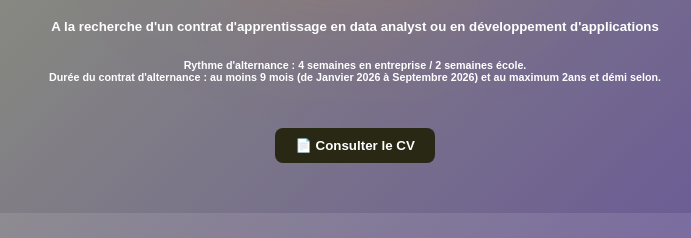
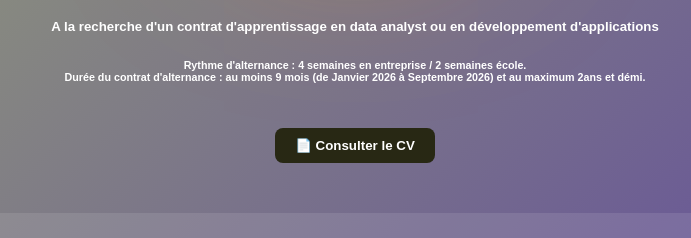
Before and after one commit to maremelo-financialdev/Portfolio_Mareme, a plain HTML site: page index.html in a window 1280 px wide. Shown: the part 366-604 px from the top of the page, 285-976 px from the left. Drawn offline with Linux system fonts and the light colour scheme.

Commit message:
Update index.html

```diff
--- a/index.html
+++ b/index.html
@@ -21,7 +21,7 @@
             <h6>Rythme d'alternance : 4 semaines en entreprise / 2 semaines école.
                 <br> Durée du contrat d'alternance : au moins 9 mois (de Janvier 2026 à Septembre 2026) et au
                 maximum
-                2ans et démi selon.
+                2ans et démi.
             </h6>
             <button id="cv-button">📄 Consulter le CV</button>
         </div>
```
